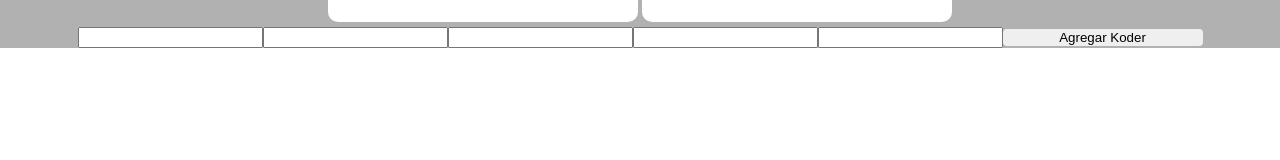
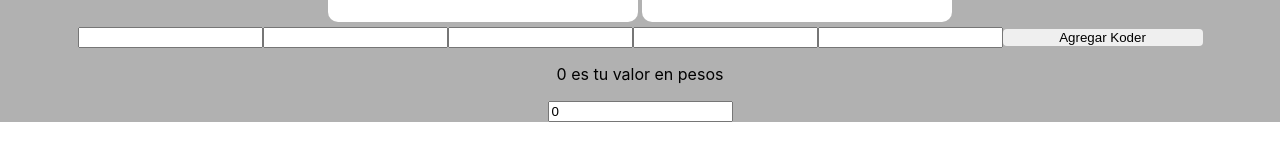
Before and after one commit to dannyvazquez78/18g, a React (Create React App) app: page / in a window 1280 px wide. Shown: the part 254-414 px from the top of the page. Built offline with nearby package versions, Linux system fonts and the light colour scheme.

Commit message:
tipo de cambio

```diff
--- a/src/App.js
+++ b/src/App.js
@@ -1,5 +1,6 @@
 // Components
 import Card from "./components/Card";
+//import Form from "./components/Form";
 
 import "./App.css";
 import { useState } from "react";
@@ -10,6 +11,8 @@ function App() {
   const [age, setAge] = useState("");
   const [gender, setGender] = useState("");
   const [photoURL, setPhotoURL] = useState("");
+
+  const [pesos, tipoCambio] = useState(0);
 
   const [koders, setKoders] = useState([
     {
@@ -67,6 +70,11 @@ function App() {
     setPhotoURL("");
   };
 
+  // const convertMoney = (event) => {
+  //   event.preventDefault();
+  //   console.log("work");
+  // };
+
   console.log(koders, "KODERS");
 
   return (
@@ -94,6 +102,14 @@ function App() {
         />
         <button type="submit">Agregar Koder</button>
       </form>
+      <div>
+        <p>{pesos * 20.23 + " es tu valor en pesos"}</p>
+        <input name="valor"
+         placeholder="ingresa la cantidad en pesos"
+          value={pesos}
+          onChange={(event) => tipoCambio(event.target.value)}
+        />
+      </div>
     </div>
   );
 }
```
